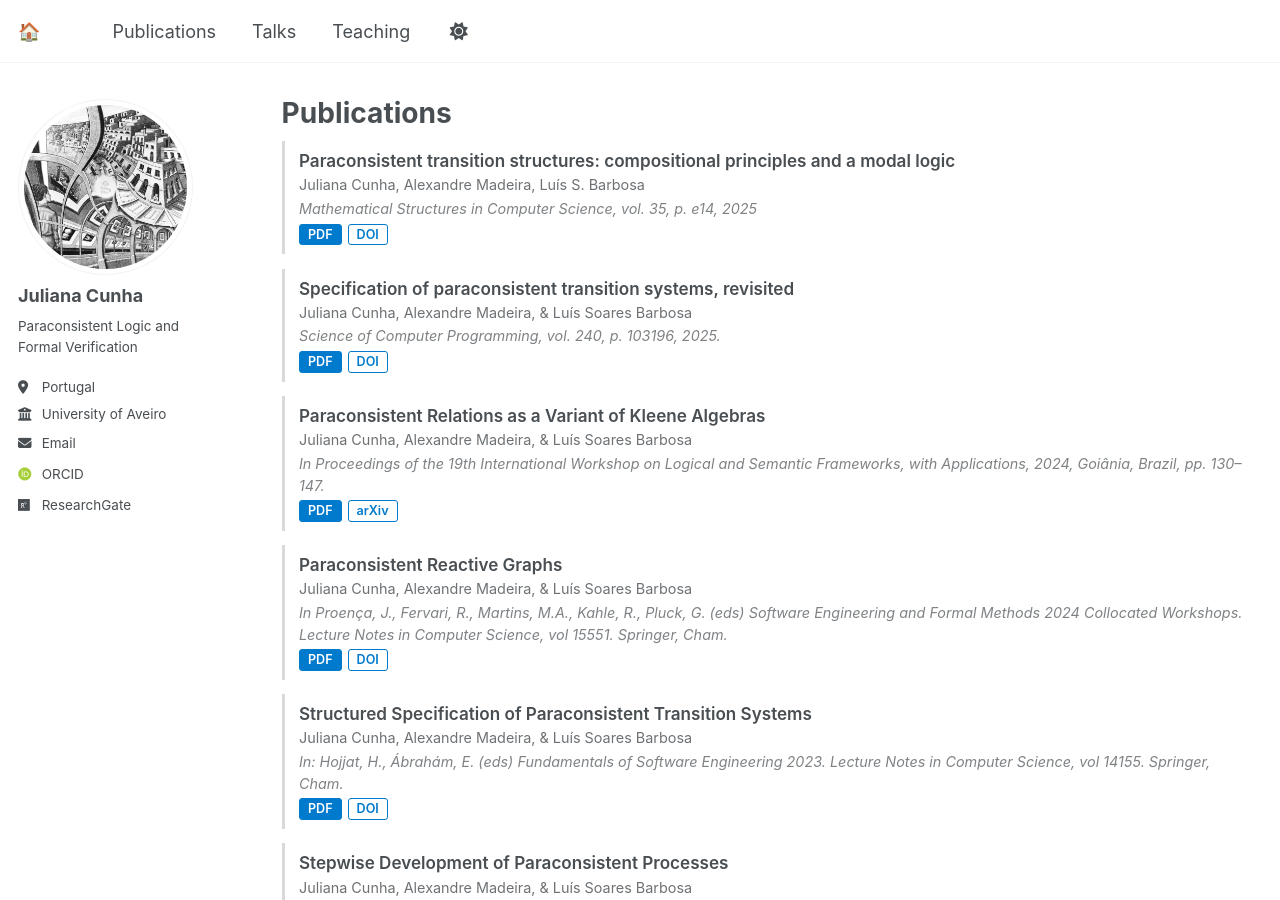
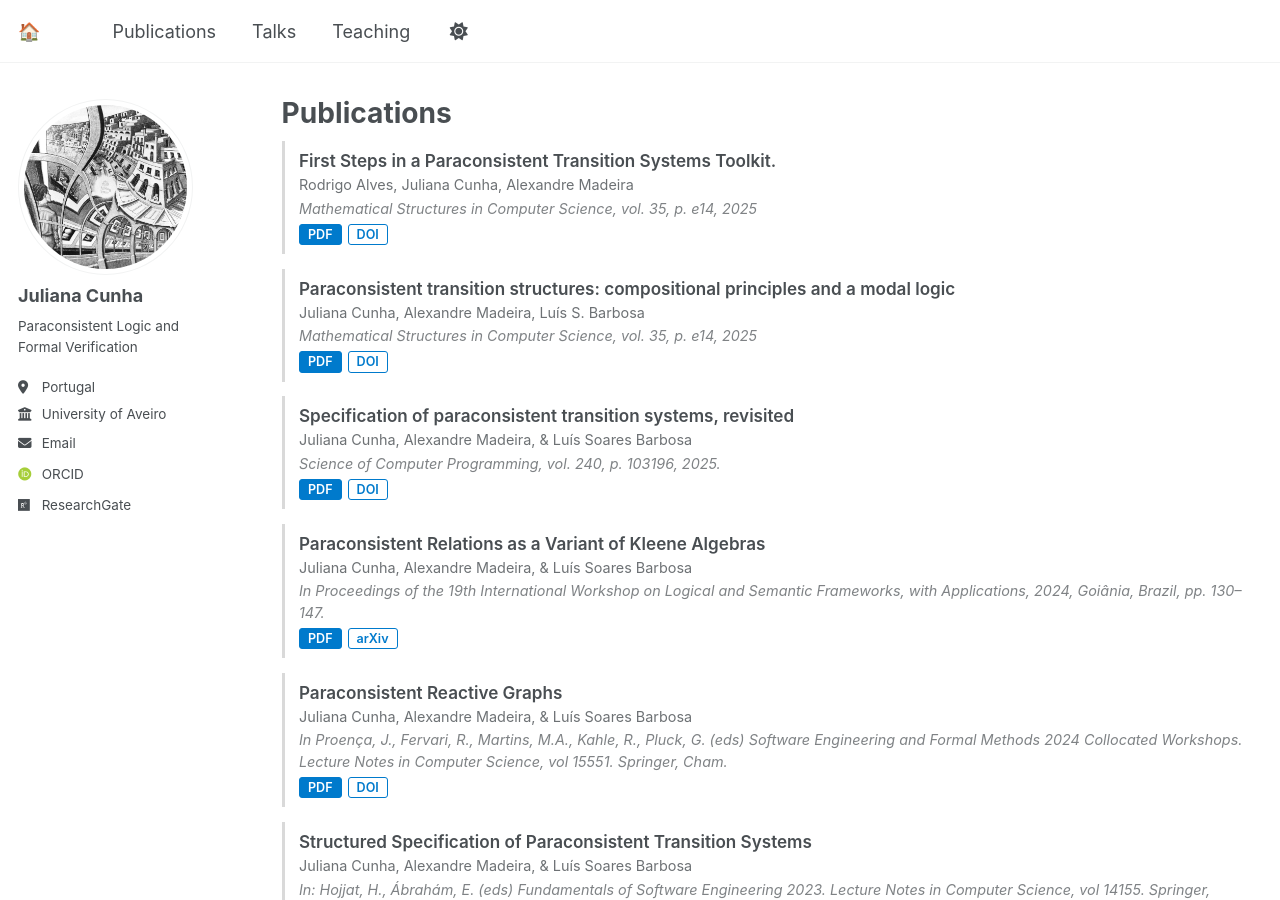
Before and after one commit to juliana-cunha/juliana-cunha.github.io, a Jekyll site: the page built from _pages/research.md, in a window 1280 px wide and 900 px high. Built offline with Jekyll 4.4.1, drawn with Linux system fonts in a browser that asks for light colours; some web fonts are replaced; a script that is not in the unit is left out.

Commit message:
Update research.md

```diff
--- a/_pages/research.md
+++ b/_pages/research.md
@@ -66,6 +66,17 @@ author_profile: true
   }
 </style>
 
+
+<div class="pub-container">
+  <span class="pub-title">First Steps in a Paraconsistent Transition Systems Toolkit.</span>
+  <div class="pub-authors">Rodrigo Alves, Juliana Cunha, Alexandre Madeira</div>
+  <span class="pub-venue">Mathematical Structures in Computer Science, vol. 35, p. e14, 2025</span>
+  <div class="pub-links">
+    <a href="https://juliana-cunha.github.io/files/papers/TASE26.pdf" class="btn-pub btn-pdf">PDF</a>
+    <a href="https://doi.org/10.1017/S0960129525100170" class="btn-pub btn-doi" target="_blank">DOI</a>
+  </div>
+</div>
+
 <div class="pub-container">
   <span class="pub-title">Paraconsistent transition structures: compositional principles and a modal logic</span>
   <div class="pub-authors">Juliana Cunha, Alexandre Madeira, Luís S. Barbosa</div>
```
